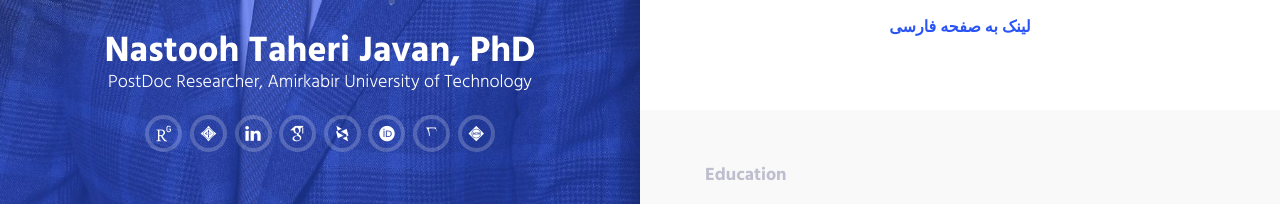
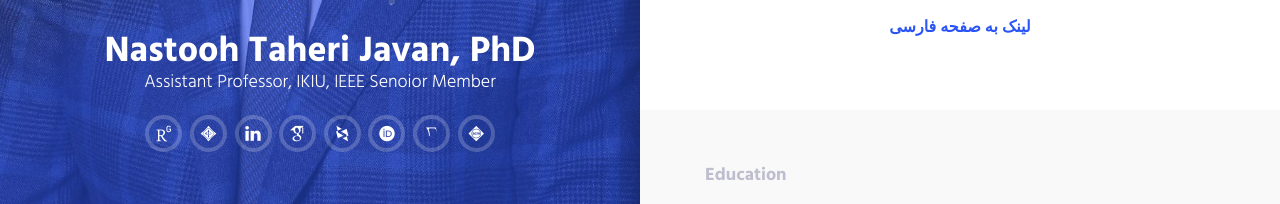
Before and after one commit to va-nastooh/nastooh, a plain HTML site: page index.html in a window 1280 px wide. Shown: the part 584-788 px from the top of the page. Drawn offline with Linux system fonts and the light colour scheme; files whose address does not match are found by name.

Commit message:
Update index.html

```diff
--- a/index.html
+++ b/index.html
@@ -46,7 +46,7 @@
         <div class="content text-center">
             <h1>Nastooh Taheri Javan, PhD</h1>
 
-            <p class="lead">PostDoc Researcher, Amirkabir University of Technology</p>
+            <p class="lead">Assistant Professor, IKIU, IEEE Senoior Member</p>
             <ul class="social-icon">
                 <li><a href="https://www.researchgate.net/profile/Nastooh_Taheri_Javan" target="_blank"><i class="ai ai-researchgate" aria-hidden="true" ></i></a></li>
                 <li><a href="https://ieeexplore.ieee.org/author/37681727700" target="_blank"><i class="ai ai-ieee" aria-hidden="true" ></i></a></li>
```
